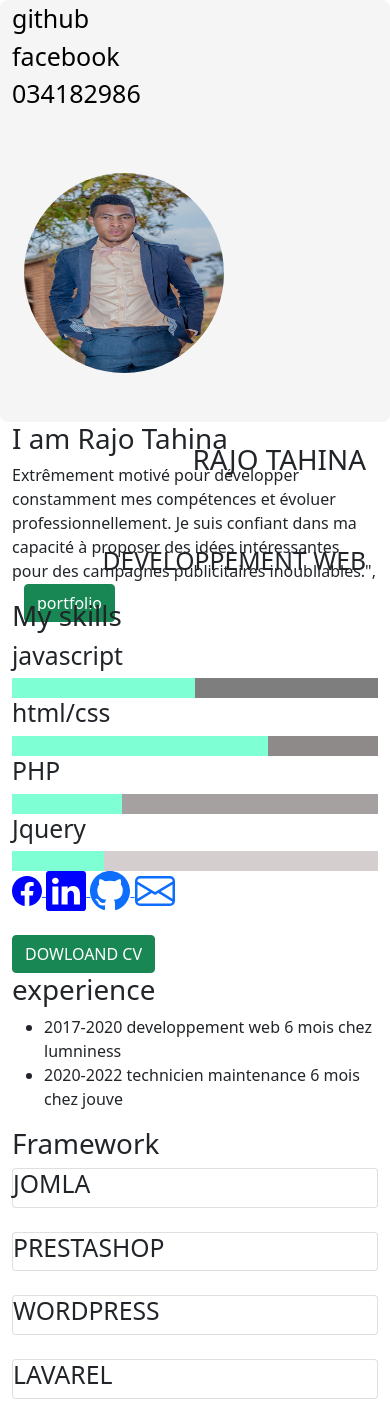
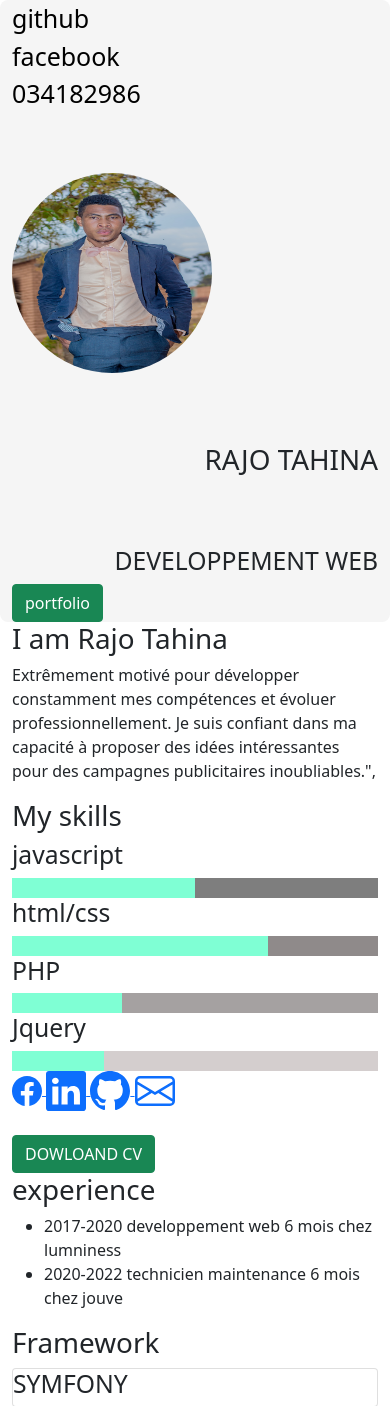
Before and after one commit to Rajotahina/portfolio, a plain HTML site: page index.html in a window 390 px wide. Shown: the top 1406 px of the page. Drawn offline with nearby package versions, Linux system fonts and the light colour scheme.

Commit message:
responsive

```diff
--- a/index.css
+++ b/index.css
@@ -1,8 +1,7 @@
 main{
     background-color: whitesmoke;
     border-radius: 8px;
-    width: 100%;
-    height: 50vh;
+
 }
 #link{
     color: black;
--- a/index.html
+++ b/index.html
@@ -22,14 +22,12 @@
                <div class="col-md-4">
                     <a href=""id="link">034182986</a>
                </div>
-
-            </div>
-            <div class="container">
+               <div class="container">
                 <div class="row">
-                    <div class="col-md-4">
+                    <div class="col-md-6 col-lg-6">
                         <img src="cv.jpg" class="rounded-circle" id="image" width="200px" height="200px" alt="" srcset="">
                     </div>
-                    <div class="col-md-4">
+                    <div class="col-md-6 col-xs-4">
                         <div class="">
                             <h1 id="title">RAJO TAHINA</h1>
                             <h2 id="title">DEVELOPPEMENT WEB</h2>
@@ -38,6 +36,9 @@
                     </div>
                 </div>
             </div>
+
+            </div>
+
         </div>
     </main>
     <section>
@@ -69,12 +70,12 @@
                 </div>
                 <div class="col-md-6">
                     <a href="https://www.facebook.com/">
-                        <svg xmlns="http://www.w3.org/2000/svg" width="30" height="40" fill="currentColor" class="bi bi-facebook" viewBox="0 0 16 16 " color="blue" >
+                        <svg xmlns="http://www.w3.org/2000/svg" width="30" height="40" fill="currentColor" class="bi bi-facebook" viewBox="0 0 16 16 " color="" >
                             <path d="M16 8.049c0-4.446-3.582-8.05-8-8.05C3.58 0-.002 3.603-.002 8.05c0 4.017 2.926 7.347 6.75 7.951v-5.625h-2.03V8.05H6.75V6.275c0-2.017 1.195-3.131 3.022-3.131.876 0 1.791.157 1.791.157v1.98h-1.009c-.993 0-1.303.621-1.303 1.258v1.51h2.218l-.354 2.326H9.25V16c3.824-.604 6.75-3.934 6.75-7.951z"/>
                         </svg>
                     </a>
                     <a href="https://www.linkedin.com/in/rajo-tahina-andriamanantsoa-17a918242/">
-                        <svg xmlns="http://www.w3.org/2000/svg" width="40" height="40" fill="currentColor" class="bi bi-linkedin" viewBox="0 0 16 16" color="blue">
+                        <svg xmlns="http://www.w3.org/2000/svg" width="40" height="40" fill="currentColor" class="bi bi-linkedin" viewBox="0 0 16 16" color="">
                             <path d="M0 1.146C0 .513.526 0 1.175 0h13.65C15.474 0 16 .513 16 1.146v13.708c0 .633-.526 1.146-1.175 1.146H1.175C.526 16 0 15.487 0 14.854V1.146zm4.943 12.248V6.169H2.542v7.225h2.401zm-1.2-8.212c.837 0 1.358-.554 1.358-1.248-.015-.709-.52-1.248-1.342-1.248-.822 0-1.359.54-1.359 1.248 0 .694.521 1.248 1.327 1.248h.016zm4.908 8.212V9.359c0-.216.016-.432.08-.586.173-.431.568-.878 1.232-.878.869 0 1.216.662 1.216 1.634v3.865h2.401V9.25c0-2.22-1.184-3.252-2.764-3.252-1.274 0-1.845.7-2.165 1.193v.025h-.016a5.54 5.54 0 0 1 .016-.025V6.169h-2.4c.03.678 0 7.225 0 7.225h2.4z"/>
                         </svg>
                     </a>
@@ -106,7 +107,7 @@
                 <div class="col-md-6">
                     <h1>Framework</h1>
                     <div class="card">
-                        <h2>JOMLA</h2>
+                        <h2>SYMFONY</h2>
                     </div><br>
                     <div class="card">
                         <h2>PRESTASHOP</h2>
```
